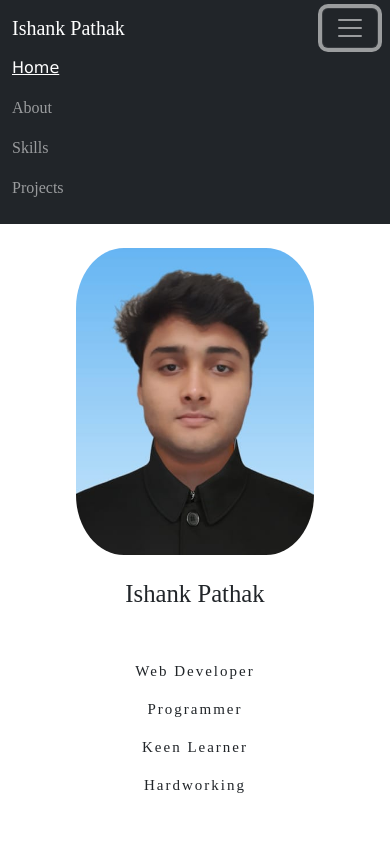
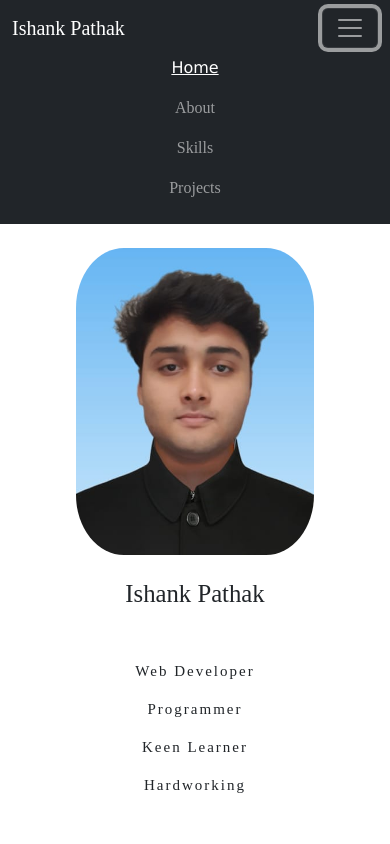
Before and after one commit to Ishankpathak/Myportfolio, a React (Vite) app: page / in a window 390 px wide. Both pictures are taken after a click on the button "Toggle navigation". Shown: the top 844 px of the page. Built offline with nearby package versions, Linux system fonts and the light colour scheme.

Commit message:
Aligning navbar link to center

```diff
--- a/src/Components/Navbar.jsx
+++ b/src/Components/Navbar.jsx
@@ -10,8 +10,8 @@ const Navbar = () => {
     <button className="navbar-toggler" type="button" data-bs-toggle="collapse" data-bs-target="#navbarSupportedContent" aria-controls="navbarSupportedContent" aria-expanded="false" aria-label="Toggle navigation">
       <span className="navbar-toggler-icon"></span>
     </button>
-    <div className="collapse navbar-collapse" id="navbarSupportedContent">
-      <ul className="navbar-nav ms-auto mb-2 mb-lg-0">
+    <div className="collapse navbar-collapse  align-items-center " id="navbarSupportedContent">
+      <ul className="navbar-nav ms-auto mb-2  align-items-center mb-lg-0">
         <li className="nav-item">
           <NavLink className="nav-link " aria-current="page" to="/">Home</NavLink>
         </li>
```
